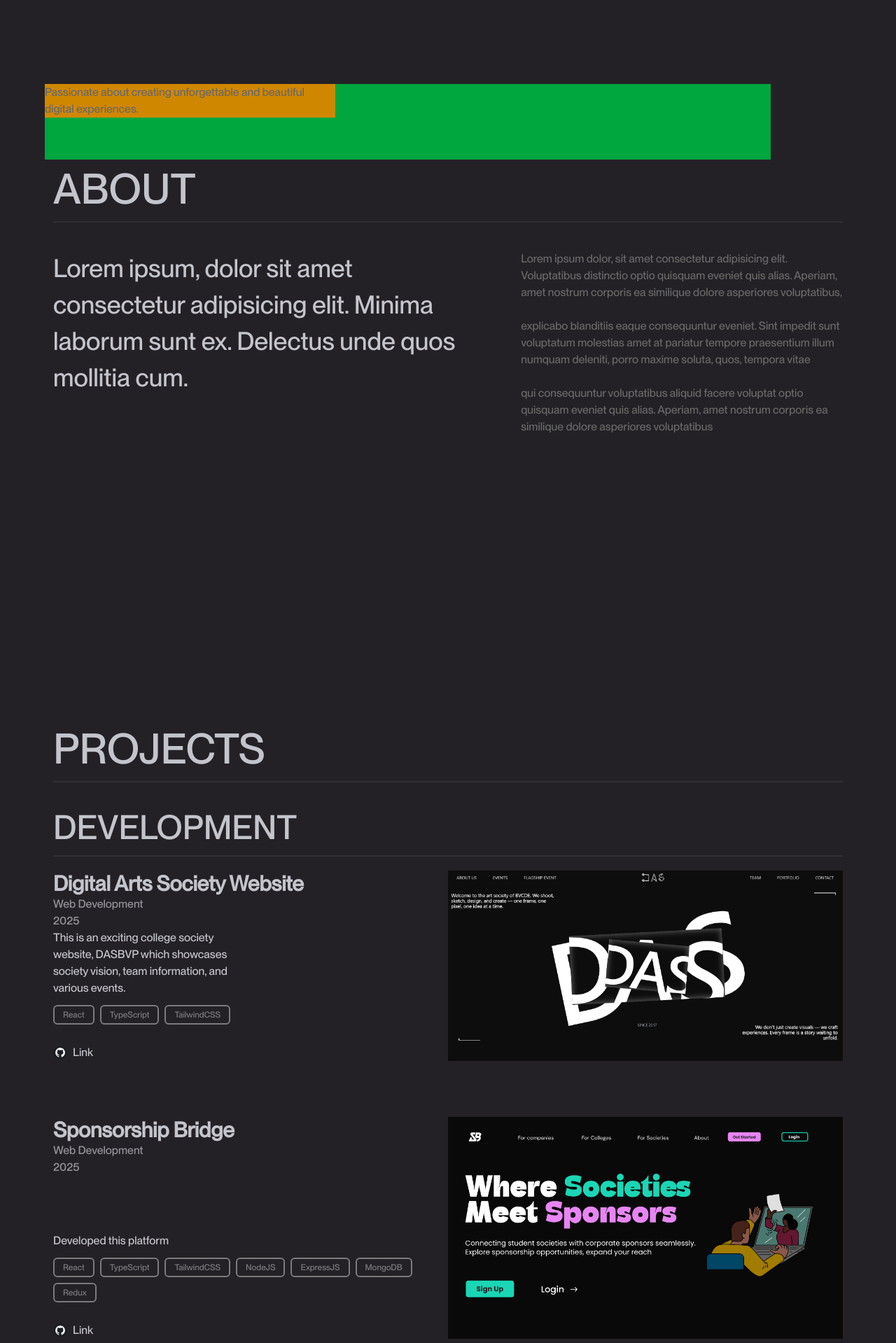
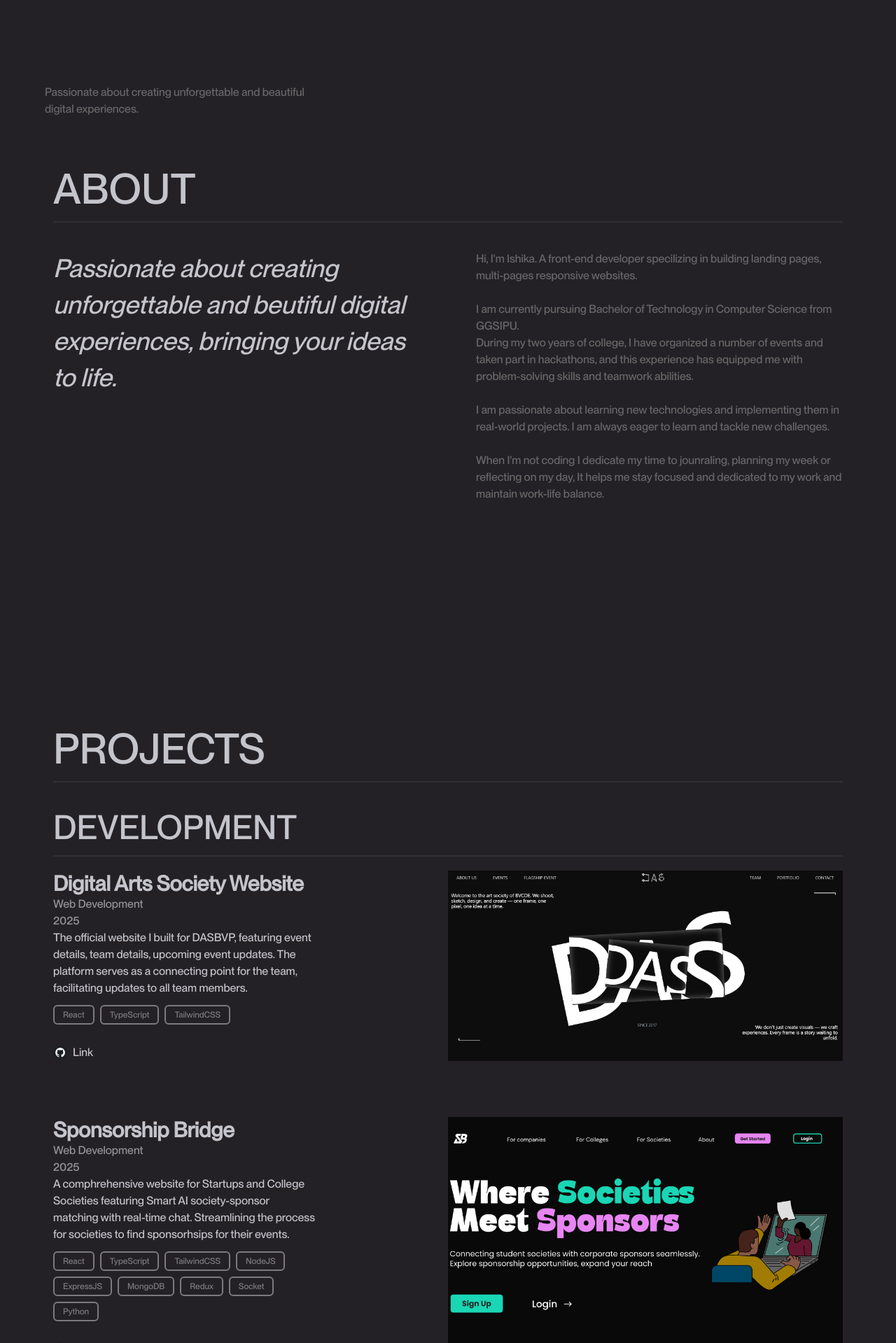
Before and after one commit to ishikamanchanda30/ishikamanchanda30.github.io, a React (Vite) app: page / in a window 1280 px wide. Shown: the part 700-2619 px from the top of the page at 70% size. Built offline with nearby package versions, Linux system fonts and the light colour scheme.

Commit message:
final changes

```diff
--- a/src/Components/About.tsx
+++ b/src/Components/About.tsx
@@ -5,14 +5,27 @@ const About: React.FC = () => {
         <div className='p-3 m-auto md:min-h-screen' id='about'>
             <div className='text-4xl md:text-6xl mb-4'>ABOUT</div>
             <div className='border-1 border-[#686868] opacity-20 mb-10'></div>
-            <div className='flex flex-col gap-12'>
-                <div className='flex flex-col md:flex-row gap-10 md:gap-20'>
-                    <div className='text-2xl md:text-4xl md:leading-13 md:w-[150%] '>
-                        Lorem ipsum, dolor sit amet consectetur adipisicing elit. Minima laborum sunt ex. Delectus unde quos mollitia cum.
+            <div className='gap-12'>
+                <div className='flex flex-col md:flex-row gap-10 md:gap-20  '>
+                    <div className='text-2xl md:text-4xl md:leading-13 w-1/2 italic'>
+                        Passionate about creating unforgettable and beutiful digital experiences, bringing your ideas to life.
                     </div>
-                    <div className='text-[#686868] font-xs'>
-                        Lorem ipsum dolor, sit amet consectetur adipisicing elit. Voluptatibus distinctio optio quisquam eveniet quis alias. Aperiam, amet nostrum corporis ea similique dolore asperiores voluptatibus,<br /> <br /> explicabo blanditiis eaque consequuntur eveniet. Sint impedit sunt voluptatum molestias amet at pariatur tempore praesentium illum numquam deleniti, porro maxime soluta, quos, tempora vitae <br /><br /> qui consequuntur voluptatibus aliquid facere voluptat optio quisquam eveniet quis alias. Aperiam, amet nostrum corporis ea similique dolore asperiores voluptatibus
+                    <div className='text-[#686868] font-md w-1/2'>
+                        Hi, I'm Ishika. A front-end developer specilizing in building landing pages, multi-pages responsive websites.
+                        <br/>
+                        <br/>
+                        I am currently pursuing Bachelor of Technology in Computer Science from GGSIPU.
+                        <br/>
+
+                        During my two years of college, I have organized a number of events and taken part in hackathons, and this experience has equipped me with problem-solving skills and teamwork abilities.
+                        <br/>
+                        <br/>
+                        I am passionate about learning new technologies and implementing them in real-world projects. I am always eager to learn and tackle new challenges.
+                        <br/>
+                        <br/>
+                        When I'm not coding I dedicate my time to jounraling, planning my week or reflecting on my day, It helps me stay focused and dedicated to my work and maintain work-life balance.
                     </div>
+
                 </div>
 
             </div>
--- a/src/Components/Contact.tsx
+++ b/src/Components/Contact.tsx
@@ -49,9 +49,9 @@ const Contacts: React.FC = () => {
           </div>
           <div>
             <h2 className="text-2xl font-[300] ">SOCIALS</h2>
-            <a href="https://www.linkedin.com/in/ishikamanchanda0130/" className="text-[#686868] block hover:text-gray-300 transition-colors">linkedin</a>
-            <a href="https://x.com/ishi_manchanda" className="text-[#686868] block hover:text-gray-300 transition-colors">X {`(formerly twitter)`}</a>
-            <a href="https://github.com/ishikamanchanda30" className="text-[#686868] block hover:text-gray-300 transition-colors">github</a>
+            <a target='_blank' href="https://www.linkedin.com/in/ishikamanchanda0130/" className="text-[#686868] block hover:text-gray-300 transition-colors">linkedin</a>
+            <a target='_blank' href="https://x.com/ishi_manchanda" className="text-[#686868] block hover:text-gray-300 transition-colors">X {`(formerly twitter)`}</a>
+            <a target='_blank' href="https://github.com/ishikamanchanda30" className="text-[#686868] block hover:text-gray-300 transition-colors">github</a>
           </div>
         </div>
         <div className='w-1/2'>
--- a/src/Components/Development.tsx
+++ b/src/Components/Development.tsx
@@ -24,16 +24,17 @@ const Development = () => {
                             />
                         </div>
                         <div className="col-span-1 flex flex-col justify-end gap-3">
-                            <div className="text-md mt-5 md:mt-0 md:w-1/2">
+                            <div className="text-md mt-5 md:mt-0 md:w-2/3">
                                 {project.desc}
                             </div>
-                            <div className="flex flex-wrap gap-2 text-xs text-white items-end">
+                            <div className="flex flex-wrap gap-2 text-xs text-white items-end w-2/3">
                             {project.techStack.map((tech,index)=>(
                                 <div key={index} className="border-2 rounded-md px-3 py-1 opacity-40">{tech}</div>
                             ))}
                             </div>
                             <div className="mt-4 flex items-center ">
-                                <Link to={project.link} className=" flex justify-center items-center"><img src={github} className="mr-2 h-5 rounded-full flex justify-center items-center" alt="" />Link</Link>
+                            <Link to = {project.gitlink}><img src={github} className="mr-2 h-5 rounded-full flex justify-center items-center" alt="" /> </Link>
+                            <Link to={project.link} target='_blank' className=" flex justify-center items-center">Link</Link>
                             </div>
                         </div>
                     </div>
--- a/src/Components/Experience.tsx
+++ b/src/Components/Experience.tsx
@@ -17,7 +17,7 @@ const Experience = () => {
                 <div className='text-[#686868]'>Position</div>
                 <div>{exp.position}</div>
               </div>
-              <div className='order-1 md:order-2 text-start py-10 md:py-5 lg:py-0 text-[#686868] '>Lorem ipsum dolor sit amet consectetur adipisicing elit. Et fugiat facere perspiciatis in quisquam dolorum necessitatibus eveniet! Eaque, labore dignissimos?</div>
+              <div className='order-1 md:order-2 text-start py-10 md:py-5 lg:py-0 text-[#686868] '>{exp.desc}</div>
             </div>
           </div>
         ))}
--- a/src/Components/Landing.tsx
+++ b/src/Components/Landing.tsx
@@ -12,8 +12,8 @@ const Landing = () => {
                 </div>
             </div>
 
-            <div className='w-[90%] flex judtify-center items-center mx-auto bg-green-600 absolute bottom-0 md:gap-2 lg:gap-4 pb-4 md:pb-10 lg:pb-15 text-base'>
-                <div className='md:w-[50%] lg:w-[40%] text-[#686868] bg-yellow-600'>
+            <div className='w-[90%] flex judtify-center items-center mx-auto absolute bottom-0 md:gap-2 lg:gap-4 pb-4 md:pb-10 lg:pb-15 text-base'>
+                <div className='md:w-[50%] lg:w-[40%] text-[#686868]'>
                     Passionate about creating unforgettable and beautiful digital experiences.
                 </div>
             </div>
--- a/src/Components/NavBar.tsx
+++ b/src/Components/NavBar.tsx
@@ -19,8 +19,8 @@ const NavBar: React.FC = () => {
           <div>ishikamanchanda0130@gmail.com</div>
         </div>
         <div className=''>
-          <div></div>
-          <div></div>
+          <div>Resume</div>
+          <div><a href="https://drive.google.com/file/d/164OxDbubDU09NHo2_GOGTekldFwvurfp/view?usp=sharing" target='_blank'> View Here</a></div>
         </div>
       </div>
       <div className="flex w-[30%] justify-between">
--- a/src/data/devProjects.tsx
+++ b/src/data/devProjects.tsx
@@ -8,6 +8,7 @@ interface DevProjects {
     imgURL : string,
     desc : string,
     link : string,
+    gitlink : string,
     techStack:string[],
 }
 
@@ -17,8 +18,9 @@ const devProject:DevProjects[] = [
         subtitle : "Web Development",
         year : "2025",
         imgURL :  da,
-        desc : "This is an exciting college society website, DASBVP which showcases society vision, team information, and various events.",
+        desc : "The official website I built for DASBVP, featuring event details, team details, upcoming event updates. The platform serves as a connecting point for the team, facilitating updates to all team members.",
         link : "https://dasbvp.onrender.com/",
+        gitlink : "https://github.com/ishikamanchanda30/DASBVP",
         techStack: ['React','TypeScript','TailwindCSS'],
     },
     {
@@ -26,19 +28,20 @@ const devProject:DevProjects[] = [
         subtitle : "Web Development",
         year : "2025",
         imgURL : sponsorshipBridge,
-        desc : "Developed this platform",
-        link : "https://github.com/ishikamanchanda30/Amazon-Javascript-Project",
-        techStack: ['React','TypeScript','TailwindCSS','NodeJS', 'ExpressJS', 'MongoDB', 'Redux'],
+        desc : "A comphrehensive website for Startups and College Societies featuring Smart AI society-sponsor matching with real-time chat. Streamlining the process for societies to find sponsorhsips for their events.",
+        link : "https://github.com/ishikamanchanda30/Sponsorship-Bridge",
+        gitlink : "https://github.com/ishikamanchanda30/Sponsorship-Bridge",
+        techStack: ['React','TypeScript','TailwindCSS','NodeJS', 'ExpressJS', 'MongoDB', 'Redux', 'Socket', 'Python'],
     },
     {
         title: "Quick Fleet Website",
         subtitle : "Web Development",
         year : "2024",
         imgURL : quickfleet,
-        desc : "Designed and developed a responsive and user-friendly front-end prototype website for a telematics platform focused on long-haul trucking efficiency.",
+        desc : "A responsive and user-friendly front-end prototype website for a telematics platform focused on long-haul trucking efficiency.",
         link : "https://github.com/ishikamanchanda30/SIH-Website-A",
+        gitlink : "https://github.com/ishikamanchanda30/SIH-Website-A",
         techStack: ['HTML','CSS','Javascript'],
     },
-
 ]
 export default devProject;
--- a/src/data/experience.tsx
+++ b/src/data/experience.tsx
@@ -11,21 +11,21 @@ const experience: Experiences[] = [
         society: "Digital Arts Society",
         startYear: "2023",
         endYear: "present",
-        desc: "Lorem ipsum dolor sit, amet consectetur adipisicing elit. Exercitationem, iste quisquam iusto quidem, numquam at vero    , labore deleniti incidunt doloremque vitae. Molestiae id atque recusandae, fugit sint voluptates deleniti mollitia!"
+        desc: "I have organizsed various events thorugh out the tenure, led the technical team and together we developed the DABVP website"
     },
     {
         position: "Design & Social Media Head",
         society: "BVP Optica",
         startYear: "2023",
         endYear: "present",
-        desc: "Lorem ipsum dolor sit amet consectetur adipisicing elit. Laboriosam repudiandae, officia eligendi blanditiis, corrupti culpa eius fugit magni reprehenderit doloribus, quibusdam enim qui eaque fuga nisi sapiente aperiam neque maiores porro quod rerum! Labore soluta, vero dicta doloribus rerum rem."
+        desc: "Led a team of 30+ designers to create various promotional materials including posters and social media content across multiple events. Also as an Event Coordinator for Roboleague, I managed a team of 60+ members and ensured a smooth experience for 45+ participants."
     },
     {
-        position: "Design & Social Media Head",
+        position: "Design Member",
         society: "TEDxBVCOE",
         startYear: "2024",
         endYear: "2025",
-        desc: "Lorem ipsum dolor sit amet consectetur adipisicing elit. Ea recusandae repudiandae fuga nam ratione commodi rerum, aspernatur, dolore accusamus, corporis vitae esse obcaecati vero magni? Eveniet adipisci odit error eius?"
+        desc: "Created several designs for TEDxBVCOE social media page, including Instagram stories and posts."
     },
 ]
 
```
Also changed, not shown: 1 other file (tests, documents, lock files or other folders).
